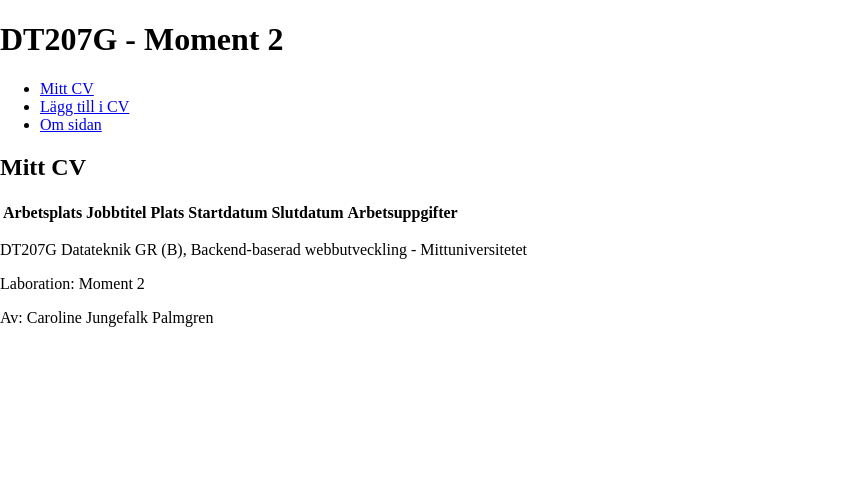
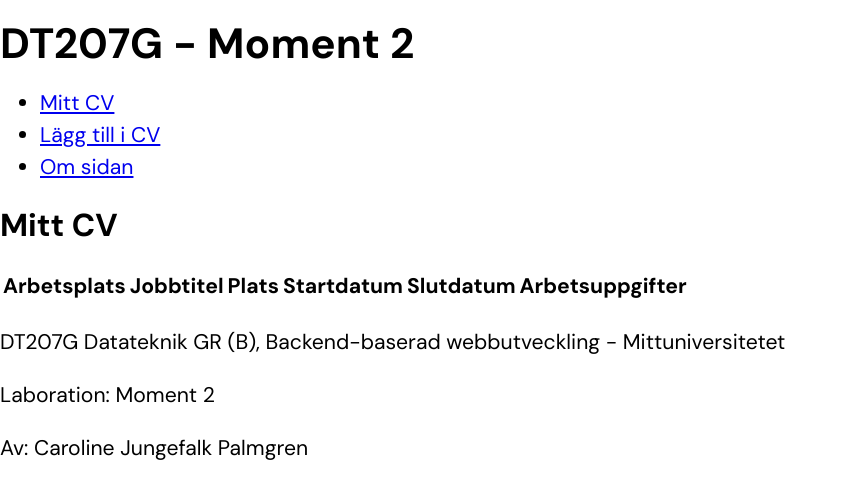
Before and after one commit to Jungefalk/dt207g-moment2.2, a website built with Parcel: page src/index.html in a window 1280 px wide. Shown: the whole page, without its empty margins (0-848 px from the left). Built offline with nearby package versions, Linux system fonts and the light colour scheme.

Commit message:
lägg till google font

```diff
--- a/src/css/styles.css
+++ b/src/css/styles.css
@@ -1,5 +1,13 @@
+
+
+@import url('https://fonts.googleapis.com/css2?family=DM+Sans:ital,opsz,wght@0,9..40,100..1000;1,9..40,100..1000&display=swap');
+
+
 body,
 html {
     margin: 0;
     padding: 0;
+    font-family: "DM Sans", sans-serif;
+    line-height: 1.5em;
+    font-size: 1.15em;
 }
```
